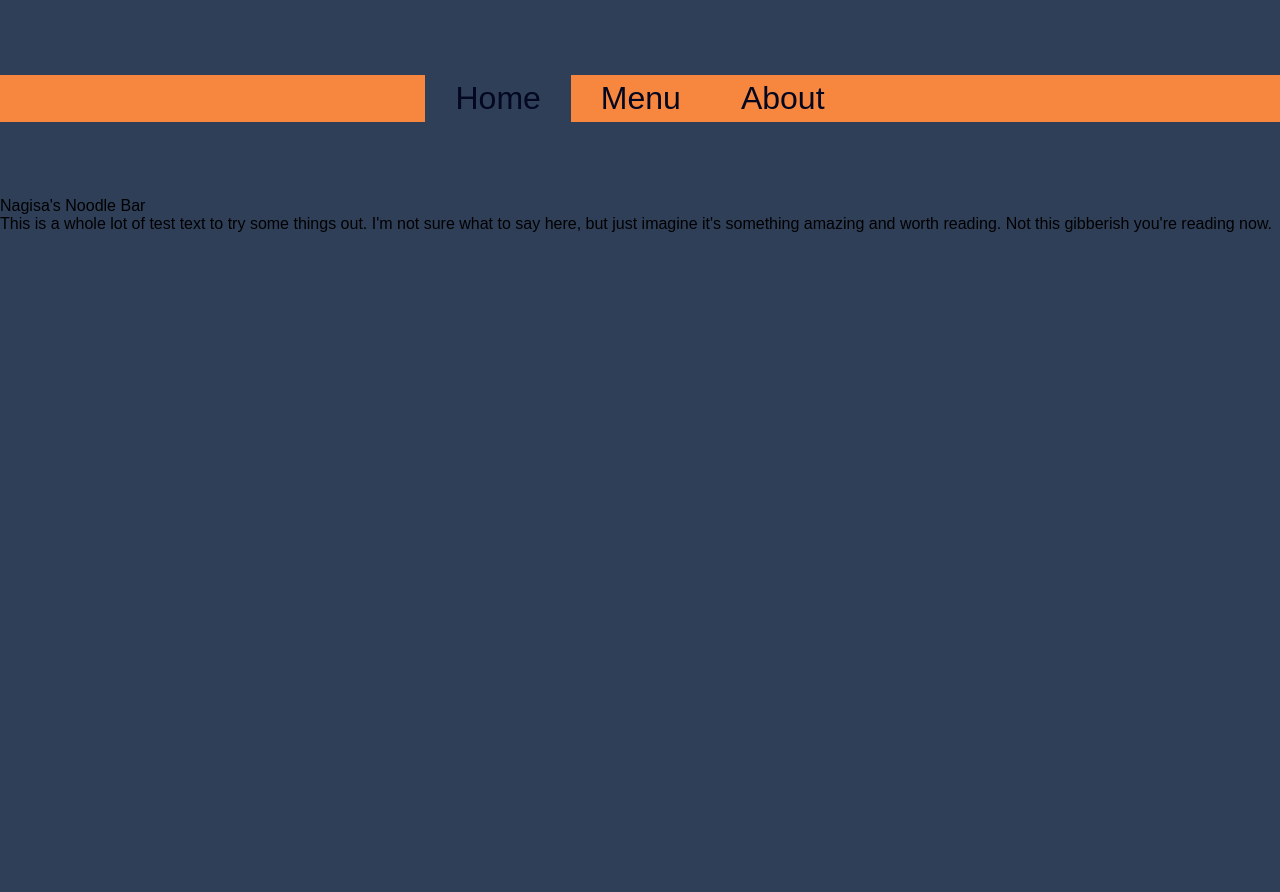
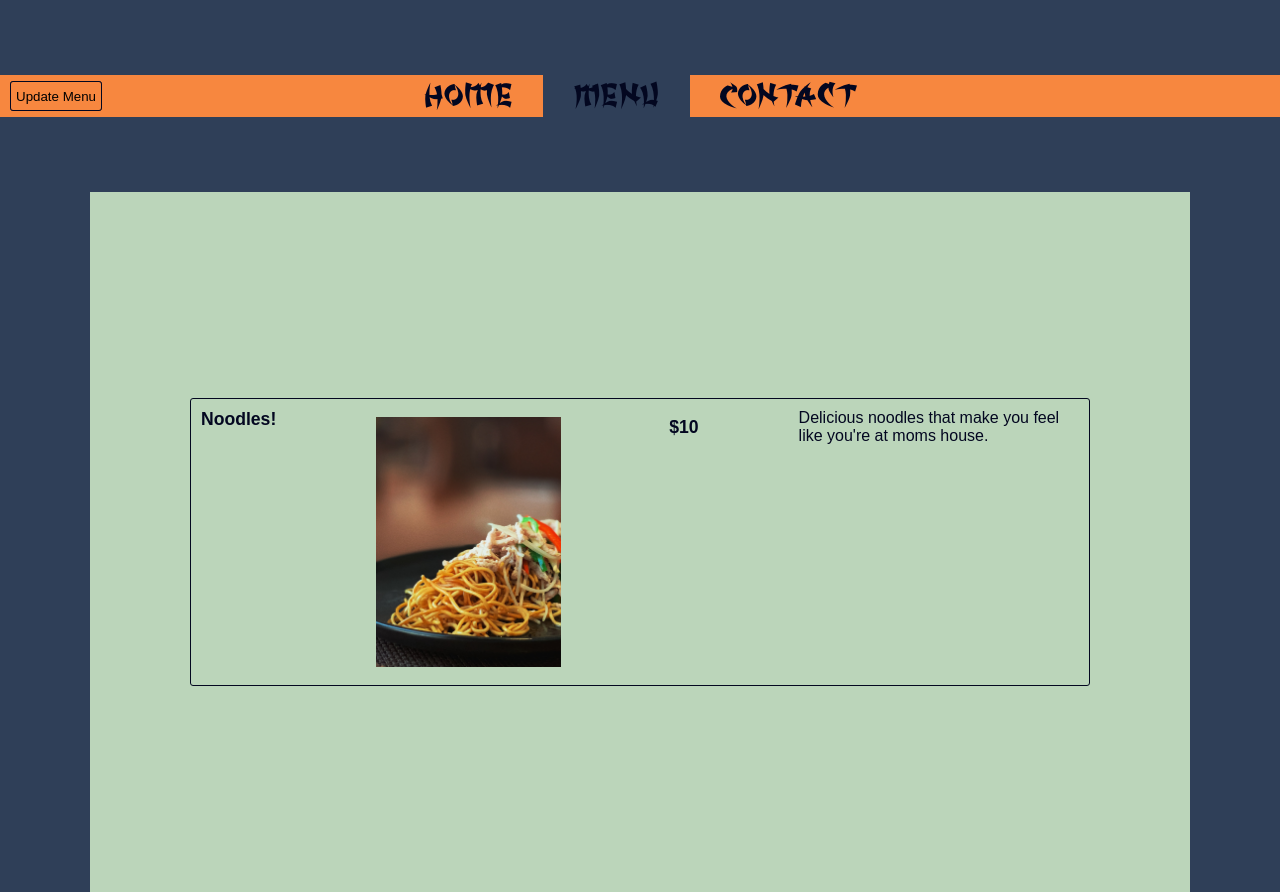
Before and after one commit to Zhalor/Restaurant-Page, a website built with webpack: page dist/index.html in a window 1280 px wide. Both pictures are taken after a click on the item "Menu". Before the commit the page ends 800 px from the top, so only its background shows below. Built offline with nearby package versions, Linux system fonts and the light colour scheme.

Commit message:
Add functions to create home and menu page
Added the functions to create and remove the home and menu page. Created
HTML for about page for styling. Added Japanese inspired font for headings.

```diff
--- /dev/null
+++ b/src/contact.js
@@ -0,0 +1,5 @@
+const displayContactPage = () => {
+
+}
+
+export {displayContactPage}
--- a/src/home.js
+++ b/src/home.js
@@ -1,20 +1,37 @@
 const displayHomePage = () => {
   const wrapper = document.getElementById('wrapper');
+  const home = document.getElementById('home');
+  const menu = document.getElementById('menu');
+  const contact = document.getElementById('contact');
+  const updateMenuButton = document.querySelector('button');
 
   const pTitle = document.createElement('p');
   const divContainer = document.createElement('div');
   const divImage = document.createElement('div');
-  const pAbout = document.createElement('p');
+  const pcontact = document.createElement('p');
 
+  home.classList.add('current-page');
+  contact.classList.remove('current-page');
+  menu.classList.remove('current-page');
+  wrapper.classList.add('wrapper-home');
+  wrapper.classList.remove('wrapper-menu')
   divImage.classList.add('img-holder');
 
+  while(wrapper.firstChild !== null) {
+    wrapper.removeChild(wrapper.lastChild);
+  }
+
+  if(updateMenuButton !== null){
+    updateMenuButton.remove();
+  }
+
   pTitle.innerText = "Nagisa's Noodle Bar";
-  pAbout.innerText = "This is a whole lot of test text to try some things out.\
+  pcontact.innerText = "This is a whole lot of test text to try some things out.\
   I'm not sure what to say here, but just imagine it's\
   something amazing and worth reading. Not this gibberish you're reading now.";
 
   wrapper.append(pTitle, divContainer);
-  divContainer.append(divImage, pAbout);
+  divContainer.append(divImage, pcontact);
 
 }
 
--- a/src/index.js
+++ b/src/index.js
@@ -1,20 +1,30 @@
 import { initialPageLoad } from "./initialPageLoad";
 import { displayHomePage } from "./home";
 import { displayMenuPage } from "./menu";
+import { displayContactPage } from "./contact";
 
-initialPageLoad();
+//initialPageLoad();
 
 const home = document.getElementById('home');
 const menu = document.getElementById('menu');
-const about = document.getElementById('about');
+const contact = document.getElementById('contact');
 
 
-if(!document.getElementById('home').classList.contains('current-page')){
-  home.addEventListener('click', () => {
+home.addEventListener('click', () => {
+  if(home.classList.contains('current-page') === false) {
     displayHomePage();
-  });
+  }
+});
 
-}
 menu.addEventListener('click', () => {
-  displayMenuPage();
+  if(menu.classList.contains('current-page') === false) {
+    displayMenuPage();
+  }
 });
+
+contact.addEventListener('click', () => {
+  if(contact.classList.contains('current-page') === false) {
+    displayContactPage();
+    console.log("it works bruh");
+  }
+});
--- a/src/initialPageLoad.js
+++ b/src/initialPageLoad.js
@@ -7,7 +7,7 @@ const initialPageLoad = () => {
   const navbar = document.createElement('ul');
   const home = document.createElement('li');
   const menu = document.createElement('li');
-  const about = document.createElement('li');
+  const contact = document.createElement('li');
   const wrapper = document.createElement('div');
 
   header.setAttribute('id', 'header');
@@ -16,22 +16,22 @@ const initialPageLoad = () => {
   home.classList.add('nav', 'current-page');
   menu.setAttribute('id', 'menu');
   menu.classList.add('nav');
-  about.setAttribute('id', 'about');
-  about.classList.add('nav');
+  contact.setAttribute('id', 'contact');
+  contact.classList.add('nav');
   wrapper.setAttribute('id', "wrapper");
   wrapper.classList.add('wrapper-home');
 
   home.innerText = "Home";
   menu.innerText = "Menu";
-  about.innerText = "About";
+  contact.innerText = "Contact";
 
 
   content.appendChild(header);
   header.appendChild(navbar);
-  navbar.append(home, menu, about);
-  content.appendChild(wrapper);
+  navbar.append(home, menu, contact);
+  //content.appendChild(wrapper);
 
-  displayHomePage();
+  //displayHomePage();
 }
 
 export {initialPageLoad}
--- a/src/menu.js
+++ b/src/menu.js
@@ -1,29 +1,39 @@
+const displayMenuPage = () => {
+  const wrapper = document.getElementById('wrapper');
+  const home = document.getElementById('home');
+  const menu = document.getElementById('menu');
+  const contact = document.getElementById('contact');
+  const header = document.getElementById('header');
+
+  menu.classList.add('current-page');
+  home.classList.remove('current-page');
+  contact.classList.remove('current-page');
 
 
-const displayMenuPage = () => {
-  const content = document.getElementById('content');
-  const wrapper = document.getElementById('wrapper');
-
-  wrapper.remove();
   wrapper.classList.remove('wrapper-home');
   wrapper.classList.add('wrapper-menu');
-  console.log(wrapper);
-  content.appendChild(wrapper);
-
+  while(wrapper.firstChild !== null) {
+    wrapper.removeChild(wrapper.lastChild);
+  }
 
   const divItemContainer = document.createElement('div');
   const pIItemTitle = document.createElement('p');
   const divItemImage = document.createElement('div');
   const pItemPrice = document.createElement('p');
   const pItemDescription = document.createElement('p');
+  const updateMenuBtn = document.createElement('button');
 
   divItemContainer.classList.add('menu-item');
   divItemImage.classList.add('img-holder');
 
+  pIItemTitle.innerText = "Noodles!";
+  pItemPrice.innerText = "$10";
+  pItemDescription.innerText = "Delicious noodles that make you feel like you're at moms house."
+  updateMenuBtn.innerText = "Update Menu";
+
+  header.appendChild(updateMenuBtn);
   wrapper.appendChild(divItemContainer);
   divItemContainer.append(pIItemTitle, divItemImage, pItemPrice, pItemDescription);
-
-
 }
 
 export {displayMenuPage}
```
Also changed, not shown: dist/fonts/Henshin.otf (added), dist/index.html, dist/main.js, dist/styles.css, src/about.js (deleted).
